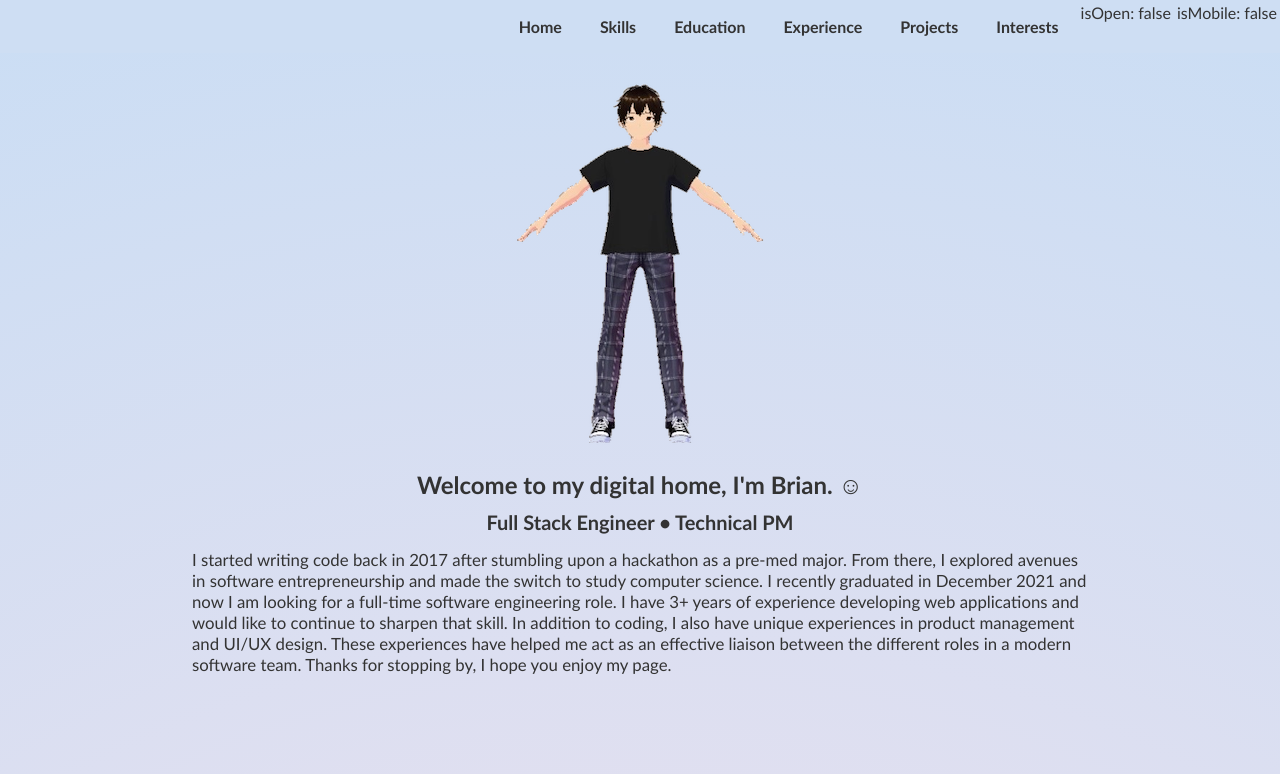
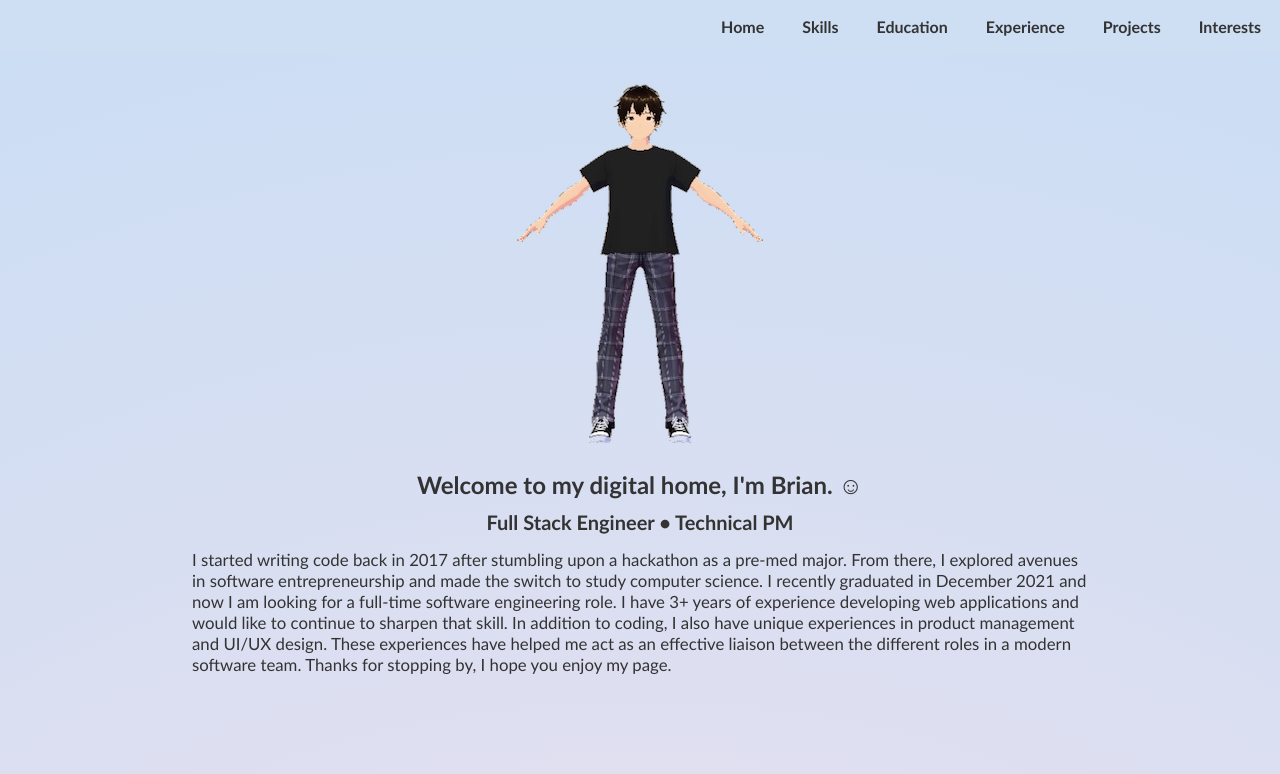
Before and after one commit to brianbaso/my-portfolio, a Gatsby site: page / in a window 1280 px wide. Shown: the top 774 px of the page. Built offline with nearby package versions, Linux system fonts and the light colour scheme; Gatsby itself is replaced by a stand-in of ours.

Commit message:
trying something different for this bug

```diff
--- a/src/components/Navbar.js
+++ b/src/components/Navbar.js
@@ -3,13 +3,11 @@ import '../index.css'
 import AnchorLink from "react-anchor-link-smooth-scroll";
 import {FaHamburger} from 'react-icons/fa'
 import {useState} from "react";
-import { isMobile } from "react-device-detect";
+// import { isMobile } from "react-device-detect";
 
 
 export const Navbar = () => {
     const [isOpen, setIsOpen] = useState(false)
-
-    console.log(isMobile, isOpen)
 
     return (
         <>
@@ -18,15 +16,13 @@ export const Navbar = () => {
                     <FaHamburger fontSize="1.5rem"/>
                 </button>
             </div>
-            <div className={isMobile ? (isOpen ? "nav-flex-container" : "nav-flex-container-hide") : "nav-flex-container"}>
+            <div className={window.innerWidth > 600 ? "nav-flex-container" : (isOpen ? "nav-flex-container" : "nav-flex-container-hide")}>
                 <div className="nav-item"><AnchorLink href='#home'>Home</AnchorLink></div>
                 <div className="nav-item"><AnchorLink href='#skills'>Skills</AnchorLink></div>
                 <div className="nav-item"><AnchorLink href='#education'>Education</AnchorLink></div>
                 <div className="nav-item"><AnchorLink href='#experience'>Experience</AnchorLink></div>
                 <div className="nav-item"><AnchorLink href='#projects'>Projects</AnchorLink></div>
                 <div className="nav-item"><AnchorLink href='#interests'>Interests</AnchorLink></div>
-                <div className="nav-item">isOpen: {String(isOpen)}</div>
-                <div className="nav-item">isMobile: {String(isMobile)}</div>
             </div>
         </>
     );
```
